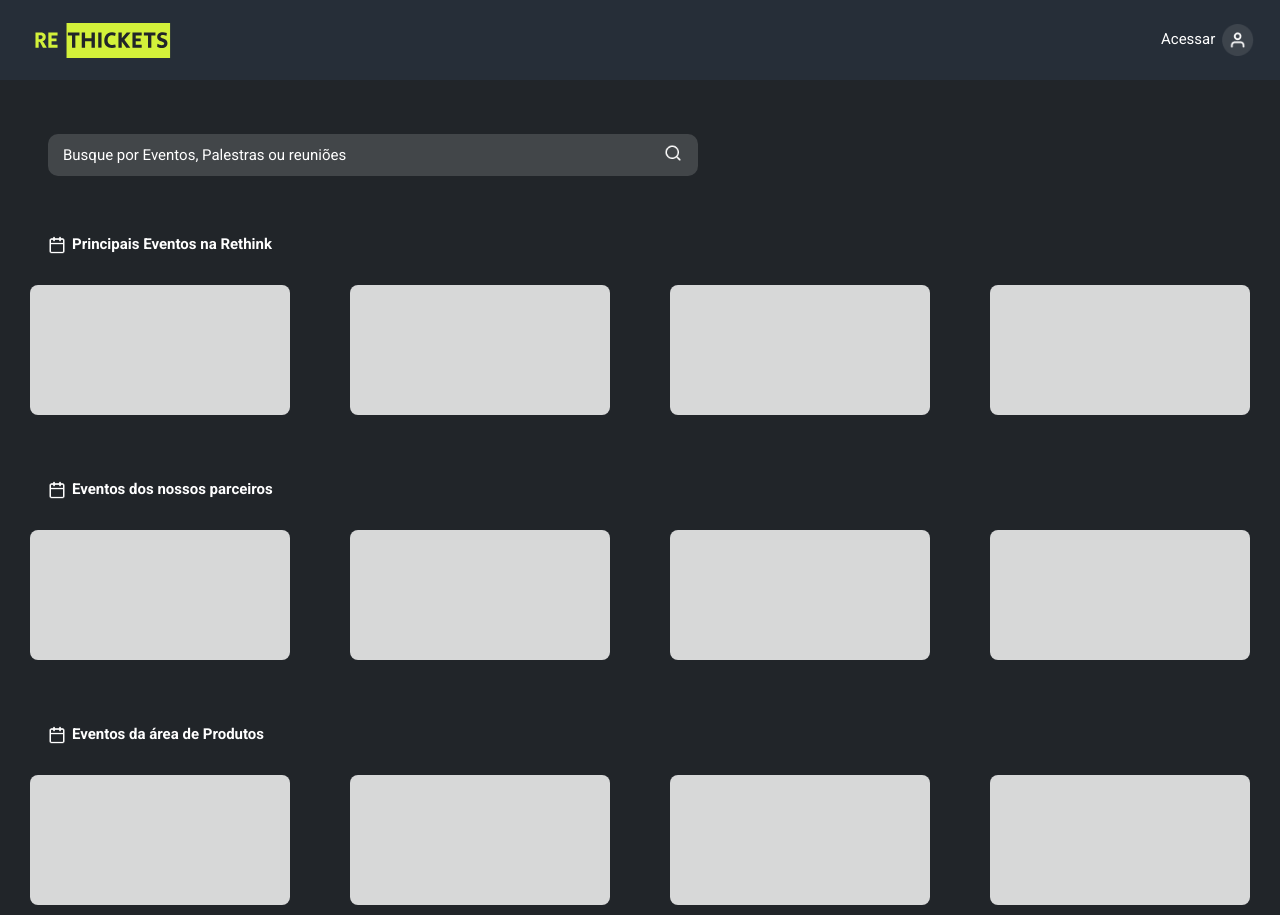
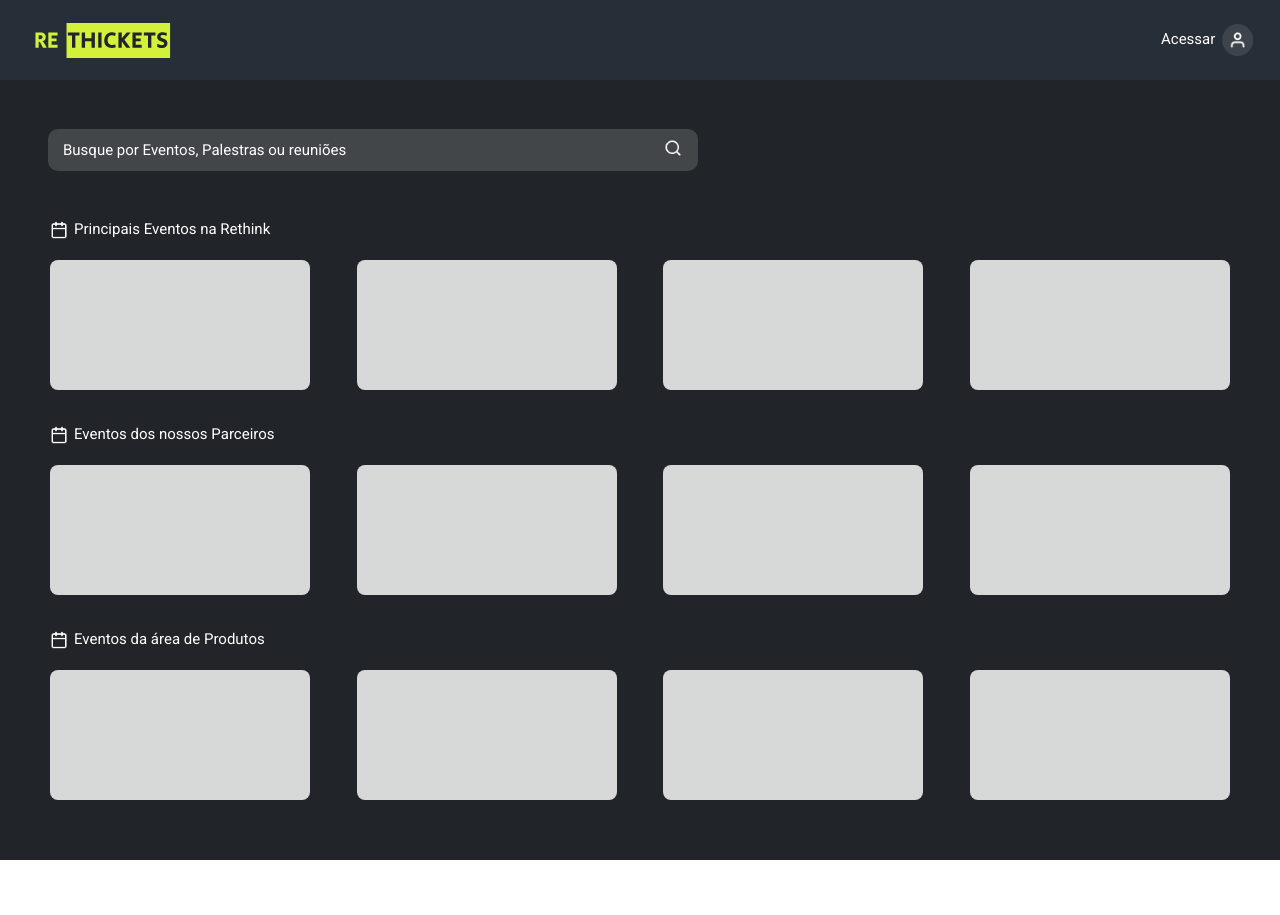
Before and after one commit to rethink-projects/rethickets, a React (Vite) app: page / in a window 1280 px wide. After the commit the page ends 860 px from the top, so only its background shows below. Built offline with nearby package versions, Linux system fonts and the light colour scheme.

Commit message:
Home alterada

```diff
--- a/src/App.tsx
+++ b/src/App.tsx
@@ -1,6 +1,6 @@
 import './App.css'
 import Header from './components/header/Header';
-import Main from './components/main/Main';
+import Home from './screen/home/Home';
 
 function App() {
 
@@ -8,7 +8,7 @@ function App() {
   return (
     <div className="App">
       <Header AcessButtonText='Acessar'/>
-      <Main />
+      <Home />
 
     </div>
   )
--- a/src/components/form/Form.tsx
+++ b/src/components/form/Form.tsx
@@ -8,7 +8,7 @@ type FormProps = {
 function Props({placeholderText,}:FormProps){
     return(
 
-        <div className="cont-form">
+        <div className="container-form">
 <div className="form">
 <input
     type='search'
--- a/src/components/form/style.css
+++ b/src/components/form/style.css
@@ -1,6 +1,6 @@
-.cont-form{
+.container-form{
   display: flex;
-   height: 100px;
+   height: 90px;
    align-items:center;
 }
 
--- a/src/components/imgList/ImgList.tsx
+++ b/src/components/imgList/ImgList.tsx
@@ -2,7 +2,7 @@ import "./style.css";
 
 function ImgList (){
     return(
-        <div className='cont-eventsImg'>
+        <div className='container-eventsImg'>
                 <div className='eventImg'></div>
                 <div className='eventImg'></div>
                 <div className='eventImg'></div>
--- a/src/components/imgList/style.css
+++ b/src/components/imgList/style.css
@@ -4,9 +4,9 @@
     margin-right: 6px
   }
 
-  .cont-eventsImg{
+  .container-eventsImg{
     display:flex;
-    justify-content: space-around;
+    justify-content: space-between;
     height: 140px;
     width: 100%;
   }
--- a/src/components/list/List.tsx
+++ b/src/components/list/List.tsx
@@ -2,20 +2,20 @@ import "./style.css";
 import ImgList from "../imgList/ImgList"
 
 type ListProps = {
-     ListText: string;
+     title: string;
 
 };
 
-function List({ListText,}:ListProps){
+function List({title,}:ListProps){
     return(
 
-        <div className='lists'>
+        <div className='list'>
 
-            <div className='list-title'>
+            <div className='title-container'>
 
                 <img className='calendarImg' src="./assets/calendar_white.png" alt="" />
-                <h1 className='title-list'>
-                    {ListText}
+                <h1 className='title'>
+                    {title}
                 </h1>
             </div>
 
--- a/src/components/list/style.css
+++ b/src/components/list/style.css
@@ -1,17 +1,20 @@
-.list-title{
+.list{
+  padding-top: 20px;
+}
+
+.title-container{
     display: flex;
      height: 30px;
      width: 500px;
      align-items:center;
      justify-content: flex-start;
-     padding-left: 48px;
-     padding-bottom: 25px;
-     padding-top: 50px;
+     padding-bottom: 15px;
   }
 
 
-  .title-list{
+  .title{
     color: var(--main-text-color);
     font-family: var(--main-font);
     font-size: 15px;
+
   }
--- a/src/components/main/Main.tsx
+++ /dev/null
@@ -1,26 +0,0 @@
-import "./style.css";
-import Form from "../form/Form";
-import List from "../list/List";
-
-
-function MainProps () {
-
-};
-
-function Main () {
-    return (
-
-<div className="main">
-
-<Form placeholderText='Busque por Eventos, Palestras ou reuniões'/>
-<List ListText='Principais Eventos na Rethink'/>
-<List ListText='Eventos dos nossos parceiros'/>
-<List ListText='Eventos da área de Produtos'/>
-</div>
-
-    )
-}
-
-
-
-export default Main;
--- /dev/null
+++ b/src/screen/home/Home.tsx
@@ -0,0 +1,26 @@
+import "./style.css";
+import Form from "../../components/form/Form";
+import List from "../../components/list/List";
+
+
+type ScreenHomeProps = {};
+
+function Home (){
+    return (
+
+        <div className="Home">
+
+        <Form placeholderText='Busque por Eventos, Palestras ou reuniões'/>
+        <div className="Events-Container">
+        <List title='Principais Eventos na Rethink'/>
+        <List title='Eventos dos nossos Parceiros'/>
+        <List title='Eventos da área de Produtos'/>
+        </div>
+        </div>
+
+            )
+}
+
+
+
+export default Home;
--- a/src/components/main/style.css
+++ b/src/screen/home/style.css
@@ -1,7 +1,13 @@
-.main{
+.Home{
     display: flex;
     background-color: var(--main-bg-color);
     width: 100%;
     flex-direction: column;
     justify-content: space-between;
     }
+
+.Events-Container{
+    display: flex;
+    flex-direction: column;
+    padding: 25px 50px 50px 50px;
+}
```
